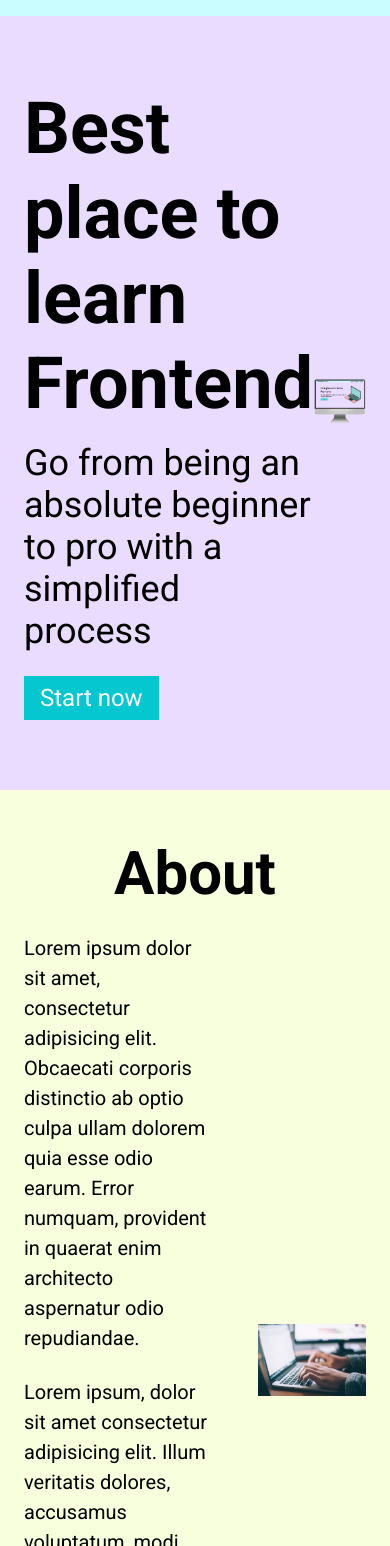
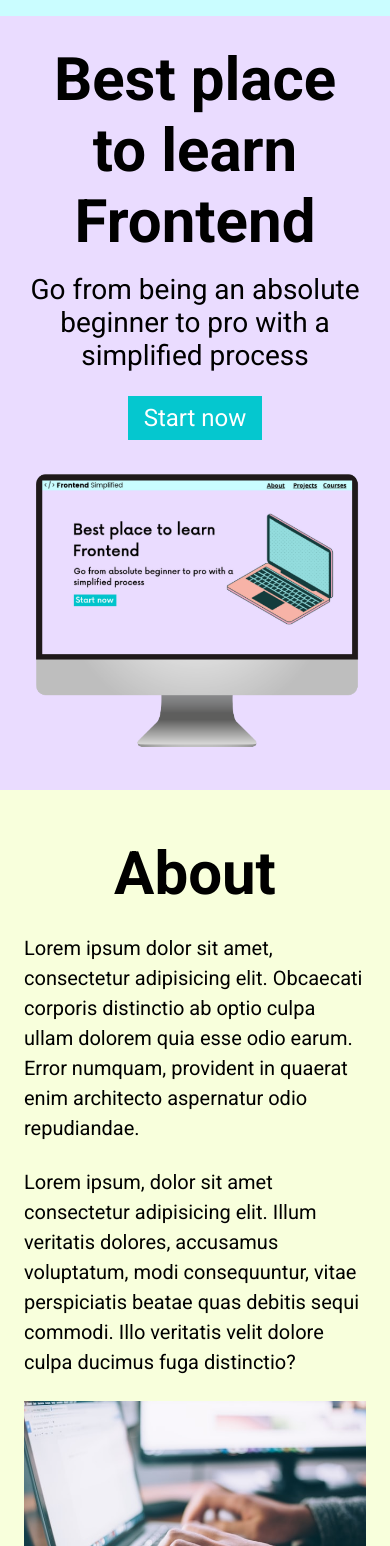
Before and after one commit to cmyrt/first-github-project, a plain HTML site: page html-tutorial/index.html in a window 390 px wide. Shown: the part 54-1600 px from the top of the page. Drawn offline with Linux system fonts and the light colour scheme.

Commit message:
responsive complete

```diff
--- a/html-tutorial/index.html
+++ b/html-tutorial/index.html
@@ -21,10 +21,10 @@
         </nav>
         <header>
             <div class="row">
-                <div>
+                <div class="home__description">
                     <h1>Best place to learn Frontend</h1>
                     <p class="subheader">Go from being an absolute beginner to pro with a simplified process</p>
-                    <button>Start now</button>
+                    <button class="home__description--button">Start now</button>
                 </div>
                 <figure>
                     <img src="./assets/laptop.png" alt="home page image">
@@ -36,41 +36,51 @@
     <main>
         <section id="about">
             <h2>About</h2>
+            <div class="row">
                 <div class="section__description">
                     <div class="section__description--wrapper">
-                <p class="section__description--para">Lorem ipsum dolor sit amet, consectetur adipisicing elit. Obcaecati corporis distinctio ab optio
-                    culpa ullam dolorem quia esse odio earum. Error numquam, provident in quaerat enim architecto
+                        <p class="section__description--para">Lorem ipsum dolor sit amet, consectetur adipisicing elit.
+                            Obcaecati corporis distinctio ab optio
+                            culpa ullam dolorem quia esse odio earum. Error numquam, provident in quaerat enim
+                            architecto
                             aspernatur odio repudiandae.
                         </p>
                         <p class="section__description--para">
                             Lorem ipsum, dolor sit amet consectetur adipisicing elit. Illum veritatis dolores, accusamus
-                    voluptatum, modi consequuntur, vitae perspiciatis beatae quas debitis sequi commodi. Illo veritatis
+                            voluptatum, modi consequuntur, vitae perspiciatis beatae quas debitis sequi commodi. Illo
+                            veritatis
                             velit dolore culpa ducimus fuga distinctio?
                         </p>
                     </div>
-            <figure class="about__img--wrapper" >
+                    <figure class="about__img--wrapper">
                         <img src="./assets/about.jpg" alt="">
                     </figure>
+                </div>
             </div>
         </section>
 
         <section id="discord">
             <h2>Discord</h2>
+            <div class="row">
                 <div class="section__description">
                     <figure class="about__img--wrapper">
                         <img src="./assets/discord.png" alt="">
                     </figure>
                     <div class="section__description--wrapper">
                         <p class="section__description--para">
-                    Lorem ipsum dolor sit, amet consectetur adipisicing elit. Impedit animi repellat adipisci vero,
-                    perferendis, ducimus in quidem nesciunt distinctio necessitatibus, dolore libero nemo eveniet. Quasi
+                            Lorem ipsum dolor sit, amet consectetur adipisicing elit. Impedit animi repellat adipisci
+                            vero,
+                            perferendis, ducimus in quidem nesciunt distinctio necessitatibus, dolore libero nemo
+                            eveniet. Quasi
                             incidunt enim pariatur perferendis aspernatur.
                         </p>
                         <p class="section__description--para">
-                    Lorem ipsum dolor sit amet consectetur adipisicing elit. Cupiditate praesentium nihil voluptatum
+                            Lorem ipsum dolor sit amet consectetur adipisicing elit. Cupiditate praesentium nihil
+                            voluptatum
                             suscipit maxime hic voluptates nisi ut animi, vitae quaerat! Nisi corporis minima dolores
                             perspiciatis consequatur doloribus eaque delectus!
                         </p>
+                    </div>
                 </div>
             </div>
         </section>
@@ -98,4 +108,5 @@
         </footer>
     </main>
 </body>
+
 </html>
--- a/html-tutorial/style.css
+++ b/html-tutorial/style.css
@@ -1,4 +1,5 @@
 @import url('https://fonts.googleapis.com/css2?family=Roboto:wght@300;400;500;700&display=swap');
+
 * {
     padding: 0;
     margin: 0;
@@ -64,6 +65,7 @@ li {
 .row {
     width: 100%;
     max-width: 1300px;
+    margin: 0 auto;
     display: flex;
     align-items: center;
     justify-content: center;
@@ -84,7 +86,7 @@ ABOUT
 
 
 #about {
-    background-color: #f8ffdc ;
+    background-color: #f8ffdc;
 }
 
 h2 {
@@ -145,9 +147,11 @@ form {
     display: flex;
     flex-direction: column;
     margin: 0 auto;
+    padding: 0 24px;
 }
 
-input, textarea {
+input,
+textarea {
     margin-bottom: 24px;
     font-size: 20px;
     padding: 6px 12px;
@@ -178,3 +182,68 @@ footer {
 .footer__link {
     padding: 0 16px;
 }
+
+/* SMALL PHONES, TABLETS, LARGE SMARTPHONES */
+@media (max-width: 728px) {
+    .row {
+        flex-direction: column;
+    }
+
+    .home__description {
+        margin-bottom: 24px;
+        display: flex;
+        flex-direction: column;
+        align-items: center;
+    }
+
+    .home__description--button {
+        max-width: 240px;
+    }
+
+    h1 {
+        text-align: center;
+        font-size: 60px;
+    }
+
+    .subheader {
+        text-align: center;
+        font-size: 28px;
+    }
+
+    ul {
+        display: none;
+    }
+
+    .section__description {
+        flex-direction: column;
+    }
+
+    .section__description--wrapper {
+        width: 100%;
+    }
+
+    .about__img--wrapper {
+        width: 100%;
+    }
+
+    #discord .section__description {
+        flex-direction: column-reverse;
+    }
+
+    footer {
+        padding: 48px 24px;
+    }
+
+    .footer__logo {
+        max-width: 360px;
+    }
+
+    .footer__link {
+        padding: 0 4px;
+        font-size: 18px;
+    }
+
+    .footer__links {
+        margin-bottom: 24px;
+    }
+}
```
Lines whose indentation alone changed are shown as unchanged.
